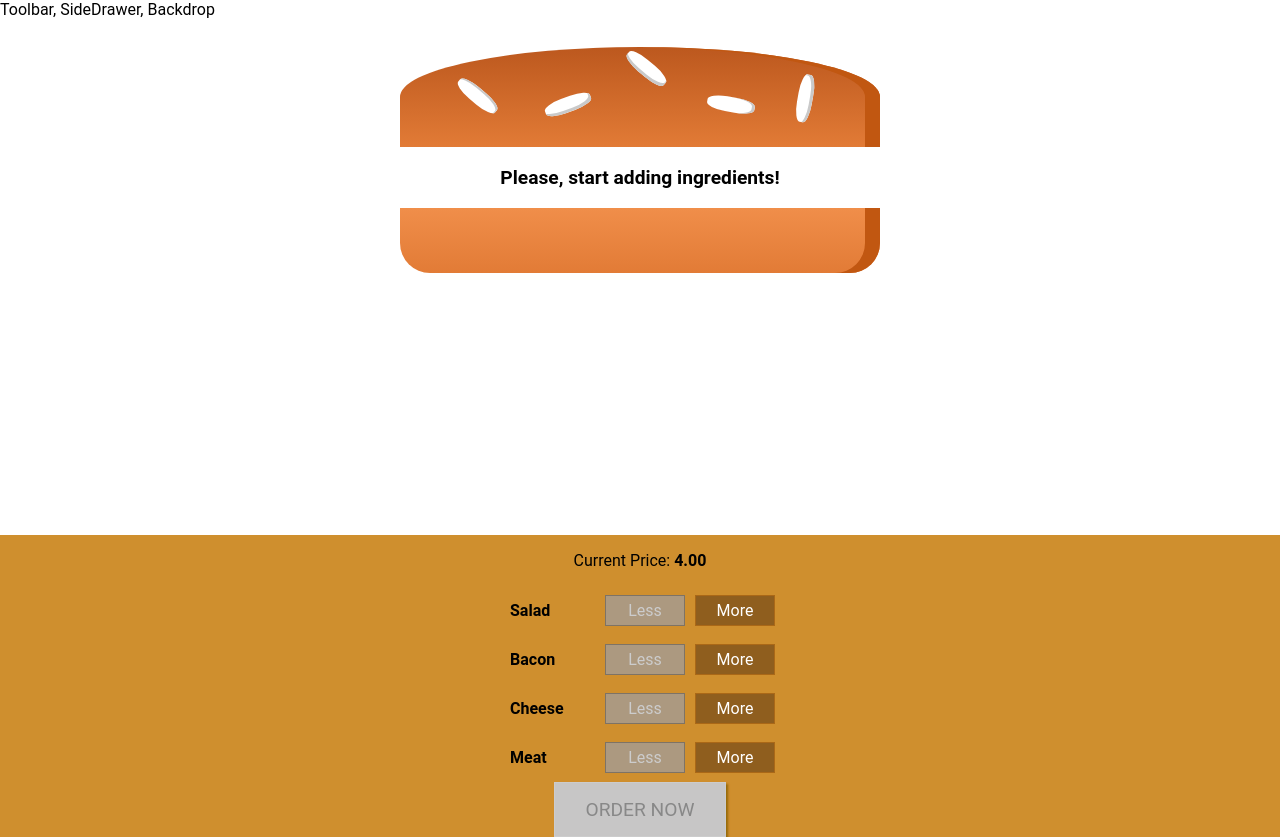
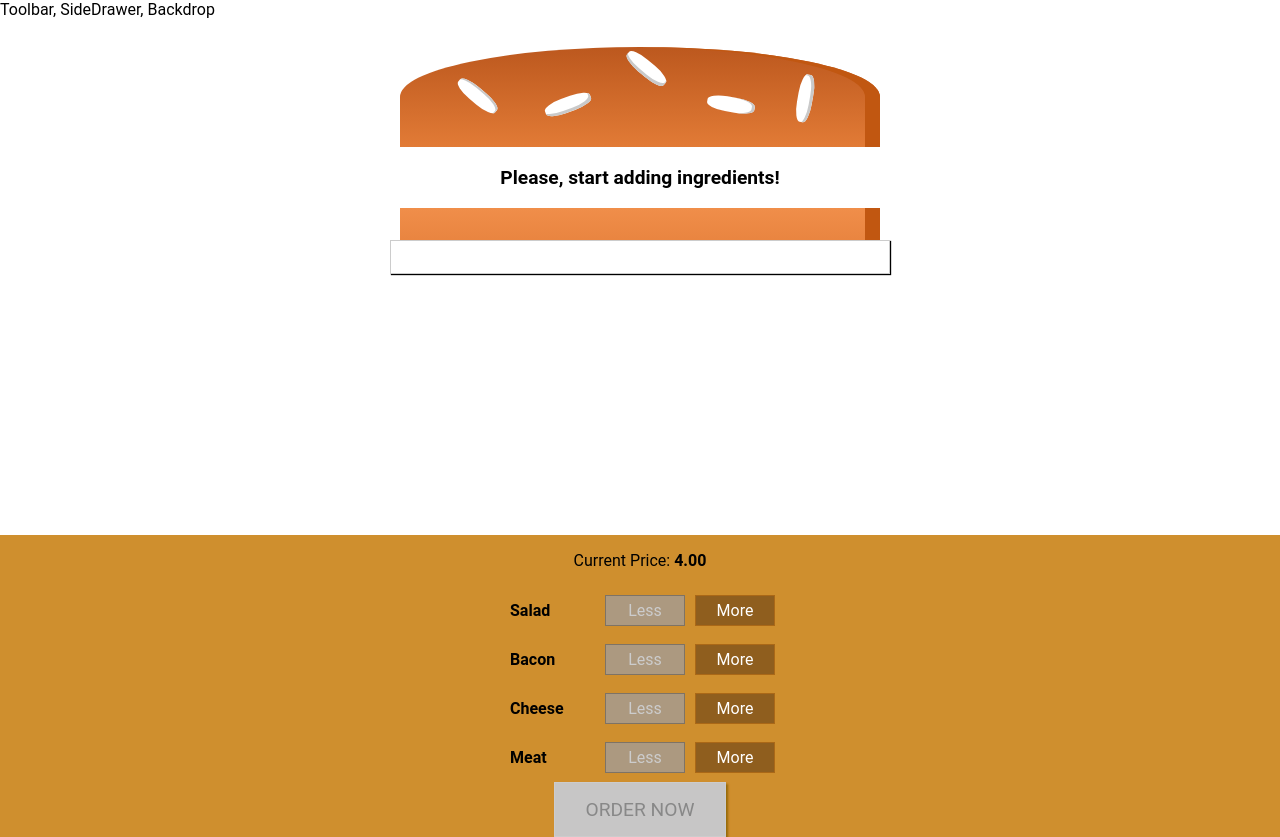
Before and after one commit to ruslanzharkov/react-redux-burger-builder, a React app: page / in a window 1280 px wide. Built offline with nearby package versions, Linux system fonts and the light colour scheme.

Commit message:
Added order and summary

```diff
--- /dev/null
+++ b/src/components/Burger/OrderSummary/OrderSummary.js
@@ -0,0 +1,25 @@
+ import  React, { Component } from 'react';
+
+import Aux from '../../../hoc/Aux';
+
+class OrderSummary extends Component {
+    render() {
+        const ingredientSummary = Object.keys(this.props.ingredients)
+            .map(igKey => {
+                return <li><span style={{textTransform: 'capitalize'}}>{igKey}</span>: {this.props.ingredients[igKey]}</li>
+            });
+
+        return(
+            <Aux>
+                <h3>Your order</h3>
+                <p>A delicious burger with the following ingredients:</p>
+                <ul>
+                    {ingredientSummary}
+                </ul>
+                <p>Continue to checkout?</p>
+            </Aux>
+        );
+    }
+}
+
+export default OrderSummary;
--- /dev/null
+++ b/src/components/UI/Modal/Modal.css
@@ -0,0 +1,20 @@
+.Modal {
+    position: fixed;
+    z-index: 500;
+    background-color: white;
+    width: 70%;
+    border: 1px solid #ccc;
+    box-shadow: 1px 1px 1px black;
+    padding: 16px;
+    left: 15%;
+    top: 30%;
+    box-sizing: border-box;
+    transition: all 0.3s ease-out;
+}
+
+@media (min-width: 600px) {
+    .Modal {
+        width: 500px;
+        left: calc(50% - 250px);
+    }
+}
--- /dev/null
+++ b/src/components/UI/Modal/Modal.js
@@ -0,0 +1,13 @@
+import React, { Component } from 'react';
+
+import classes from './Modal.css';
+
+class Modal extends Component {
+    render() {
+        return(
+             <div className={classes.Modal}>{this.props.children}</div>
+        );
+    }
+}
+
+export default Modal;
--- a/src/containers/BurgerBuilder/BurgerBuilder.js
+++ b/src/containers/BurgerBuilder/BurgerBuilder.js
@@ -3,6 +3,8 @@
 import Aux from '../../hoc/Aux';
 import Burger from '../../components/Burger/Burger';
 import BuildControls from '../../components/Burger/BuildControls/BuildControls';
+import Modal from '../../components/UI/Modal/Modal';
+import OrderSummary from '../../components/Burger/OrderSummary/OrderSummary';
 
 const INGREDIENTS_PRICES = {
     salad: 0.5,
@@ -85,6 +87,7 @@
 
         return (
             <Aux>
+                <Modal/>
                 <Burger ingredients={this.state.ingredients}/>
                 <BuildControls
                     ingredientAdded={this.addIngredientHandler}
```
